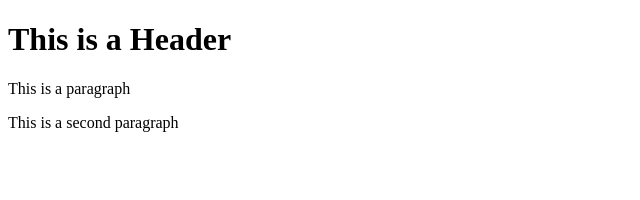
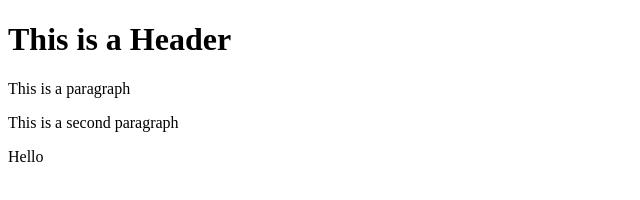
Before and after one commit to tchaubal/coursera-bootstrap4, a website: page index.html in a window 1280 px wide. Shown: the full height of the page, 0-640 px from the left. Drawn offline with Linux system fonts and the light colour scheme.

Commit message:
Fourth commit

```diff
--- a/index.html
+++ b/index.html
@@ -6,5 +6,6 @@
         <h1>This is a Header</h1>
         <p>This is a paragraph</p>
         <p>This is a second paragraph</p>
+        <p>Hello</p>
     </body>
 </html>
```
Also changed, not shown: package.json (added, +24 -0 lines), 2 other files.
